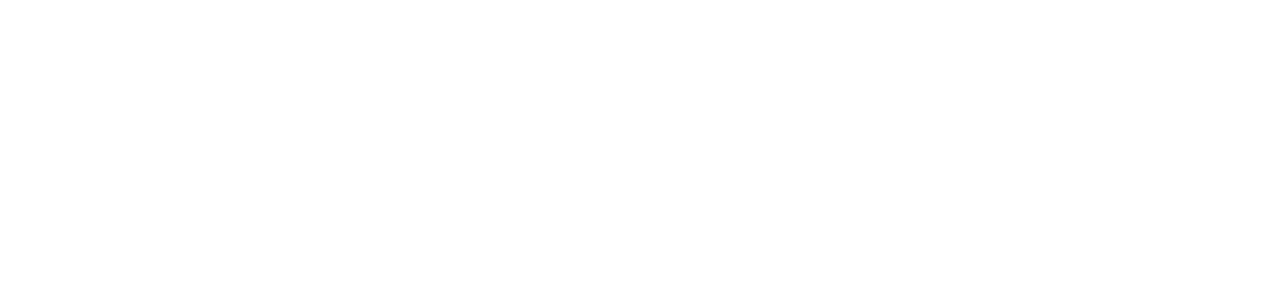
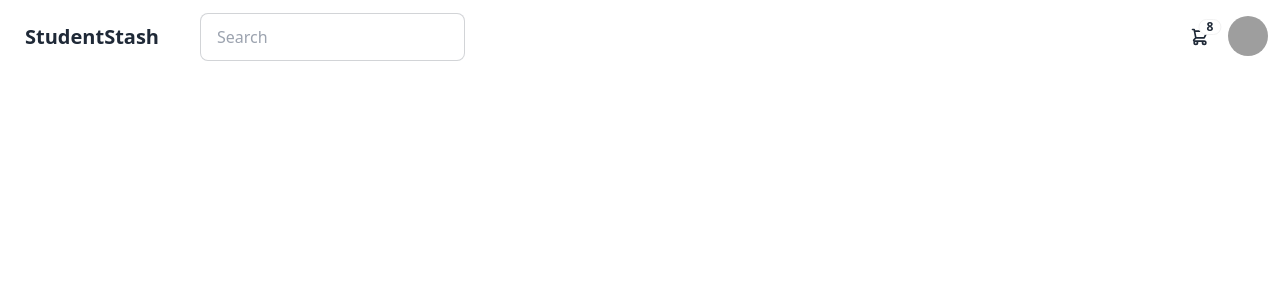
Before and after one commit to sotesh1516/StudentStash, a React (Create React App) app in the folder frontend/: page /cart in a window 1280 px wide. Before the commit this address had no page. Shown: the top 300 px of the page. Built offline with nearby package versions, Linux system fonts and the light colour scheme; grey boxes are pictures that could not be loaded.

Commit message:
added a cart component

```diff
--- a/frontend/src/App.js
+++ b/frontend/src/App.js
@@ -3,6 +3,7 @@
 import Signin from "./components/Signin";
 import Dashboard from "./components/Dashboard";
 import Profile from "./components/Profile";
+import Cart from "./components/Cart";
 
 
 function App() {
@@ -14,6 +15,7 @@
           <Route path="/signin" element={<Signin/>}></Route>
           <Route path="/dashboard" element={<Dashboard/>}></Route>
           <Route path="/profile" element={<Profile/>}></Route>
+          <Route path="/cart" element={<Cart/>}></Route>
 
 
         </Routes>
--- /dev/null
+++ b/frontend/src/components/Cart.js
@@ -0,0 +1,10 @@
+import Navbar from "./Navbar";
+
+export default function Cart() {
+    return (
+        <>
+        <Navbar/>
+
+        </>
+    )
+}
--- a/frontend/src/components/Navbar.js
+++ b/frontend/src/components/Navbar.js
@@ -1,4 +1,14 @@
+import { useNavigate } from 'react-router-dom';
+
 export default function Navbar() {
+
+    const navigate = useNavigate();
+
+    function handleCartNavigation(e) {
+        navigate('/cart')
+
+    }
+
     return (
         <>
             <div className="navbar bg-base-100 mt-1">
@@ -34,7 +44,7 @@
           <span className="text-lg font-bold">8 Items</span>
           <span className="text-info">Subtotal: $999</span>
           <div className="card-actions">
-            <button className="btn btn-primary btn-block">View cart</button>
+            <button className="btn btn-primary btn-block" onClick={handleCartNavigation}>View cart</button>
           </div>
         </div>
       </div>
```
